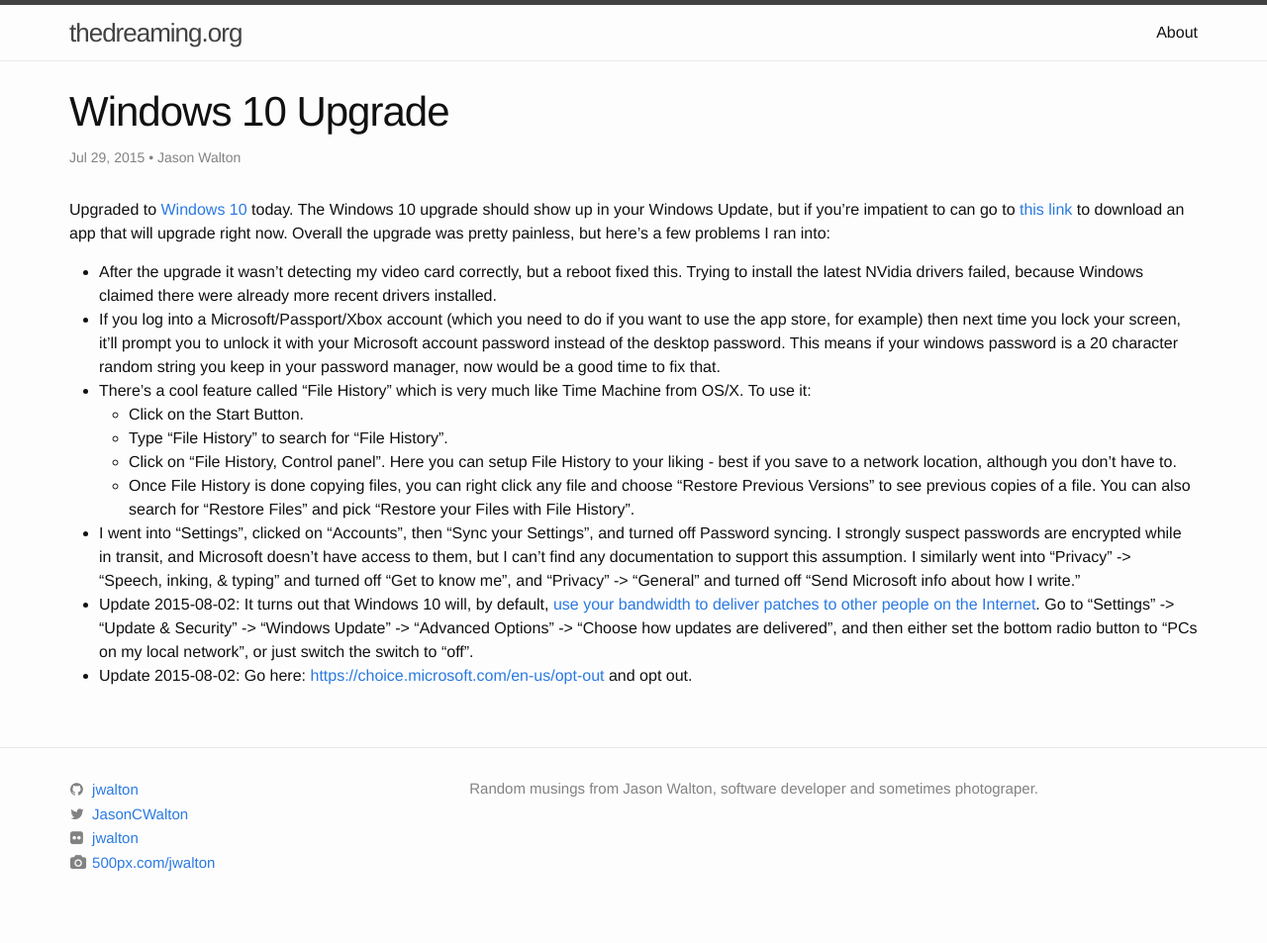
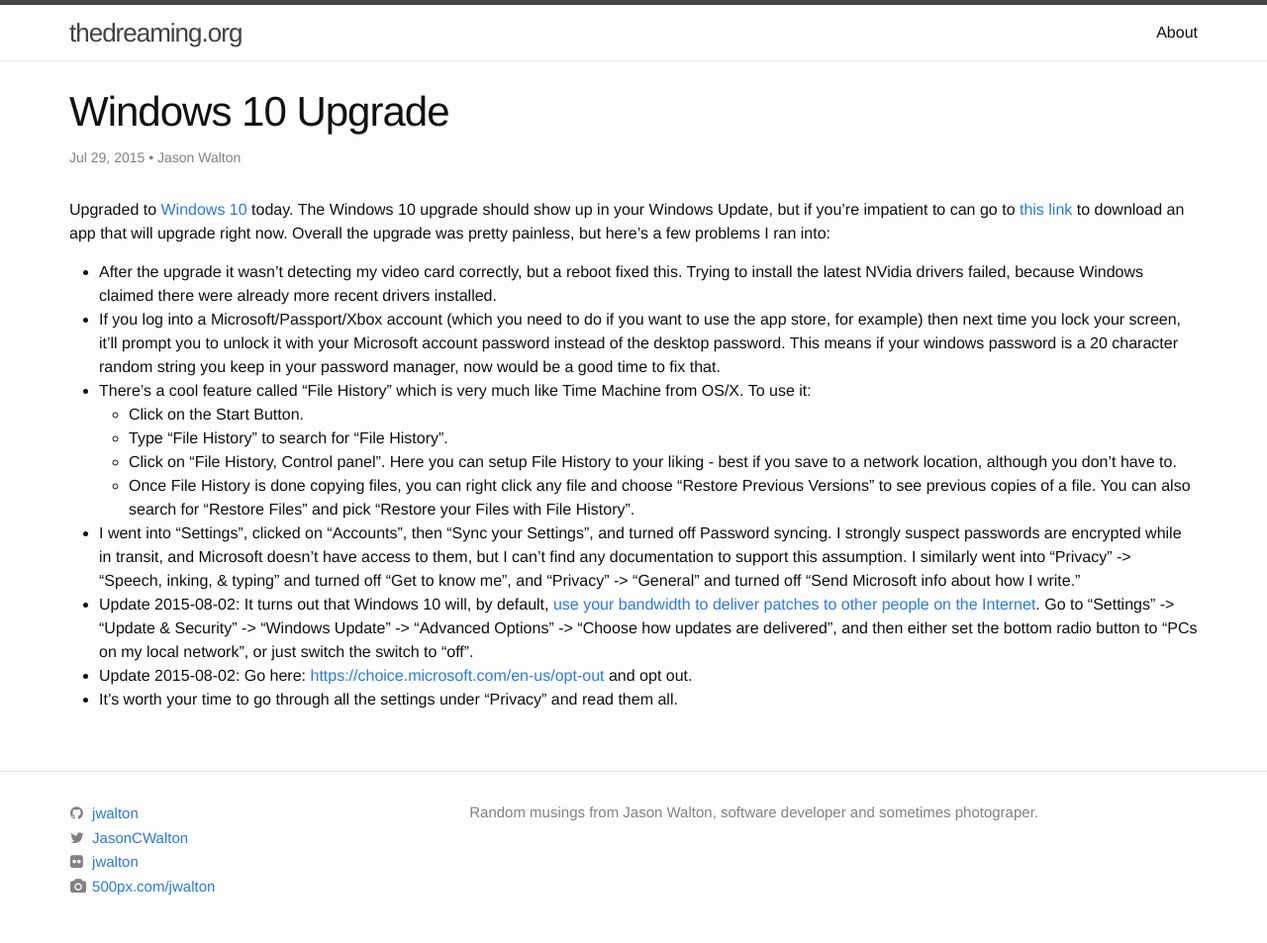
Before and after one commit to jwalton/thedreaming.org, a Jekyll site: the page built from _posts/2015-07-29-windows-10.md, in a window 1280 px wide. Shown: the whole page at 99% size. Built offline with Jekyll 4.4.1, drawn with Linux system fonts in a browser that asks for light colours; comment, search, counter and statistics services are not loaded; before the commit the page ends 929 px from its top, so only the background shows below that.

Commit message:
Update Windows 10 article.

```diff
--- a/_posts/2015-07-29-windows-10.md
+++ b/_posts/2015-07-29-windows-10.md
@@ -22,3 +22,4 @@
   find any documentation to support this assumption.  I similarly went into "Privacy" -> "Speech, inking, & typing" and turned off "Get to know me", and "Privacy" -> "General" and turned off "Send Microsoft info about how I write."
 * Update 2015-08-02: It turns out that Windows 10 will, by default, [use your bandwidth to deliver patches to other people on the Internet](http://lauren.vortex.com/archive/001116.html).  Go to "Settings" -> "Update & Security" -> "Windows Update" -> "Advanced Options" -> "Choose how updates are delivered", and then either set the bottom radio button to "PCs on my local network", or just switch the switch to "off".
 * Update 2015-08-02: Go here: [https://choice.microsoft.com/en-us/opt-out](https://choice.microsoft.com/en-us/opt-out) and opt out.
+* It's worth your time to go through all the settings under "Privacy" and read them all.
```
